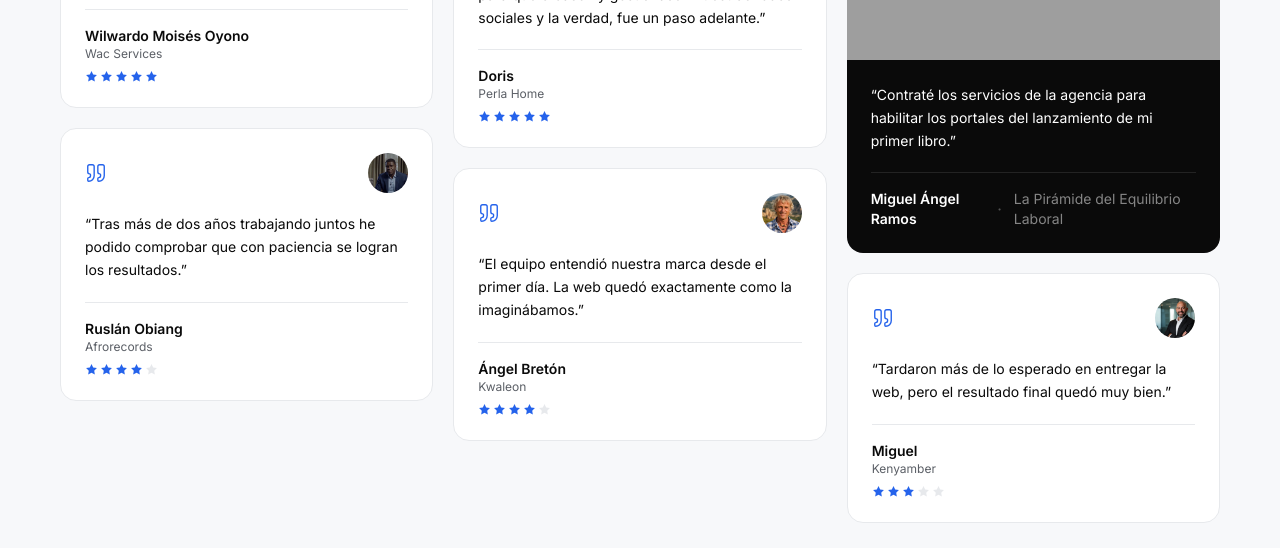
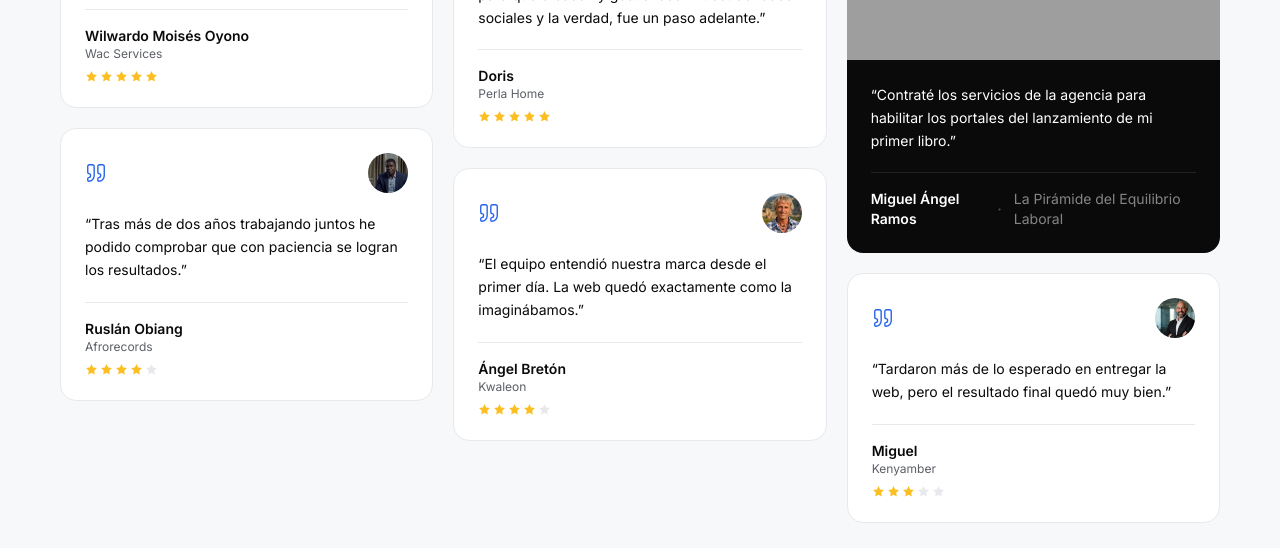
Before and after one commit to esonoalonso/befive-solutions, a Next.js app: page / in a window 1280 px wide. Shown: the part 11417-11965 px from the top of the page. Built offline with nearby package versions, Linux system fonts and the light colour scheme; grey boxes are pictures that could not be loaded.

Commit message:
Update Testimonials.jsx

```diff
--- a/components/sections/Testimonials.jsx
+++ b/components/sections/Testimonials.jsx
@@ -7,7 +7,7 @@ import { testimonials } from '@/lib/data'
 
 function Stars({ rating }) {
   return (
-    <div className="flex gap-0.5 text-accent">
+    <div className="flex gap-0.5 text-amber-400">
       {Array.from({ length: 5 }).map((_, i) => (
         <Star key={i} size={13} strokeWidth={0} fill={i < rating ? 'currentColor' : '#E7E9EC'} />
       ))}
```
